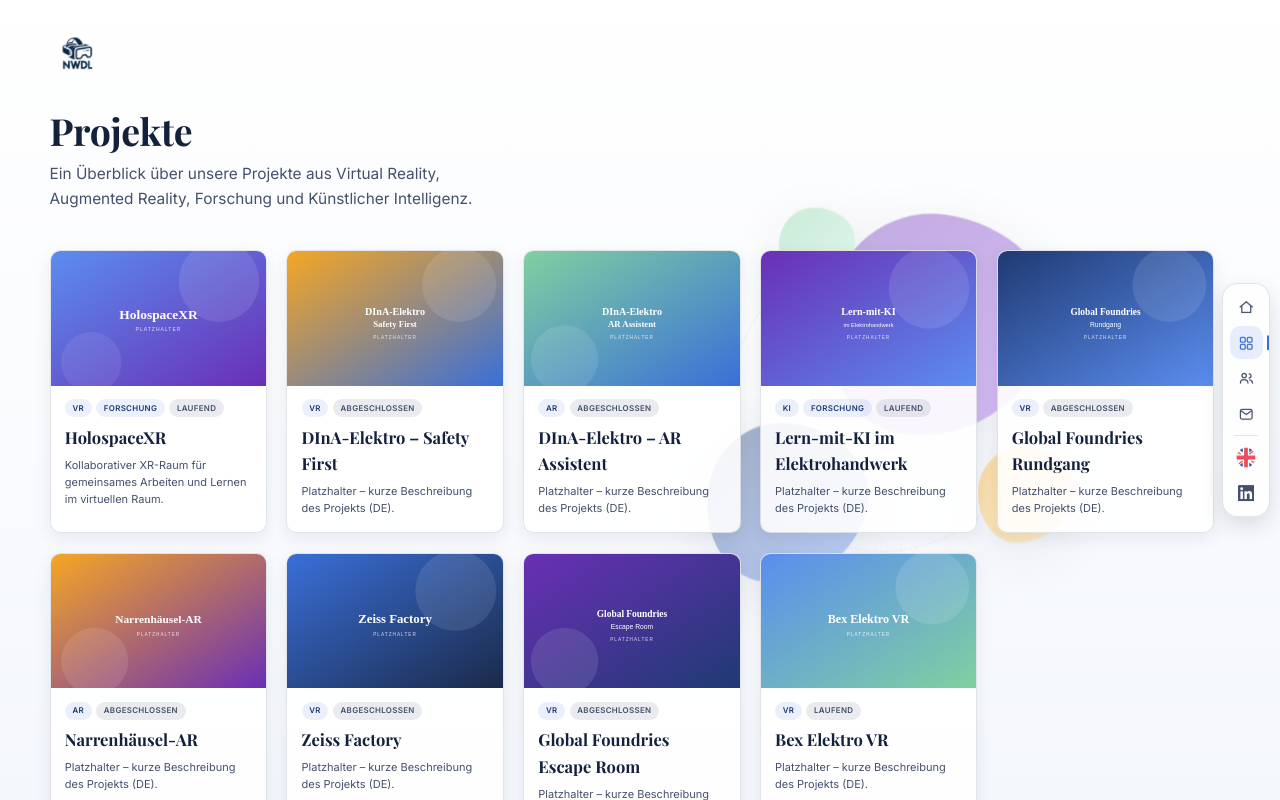
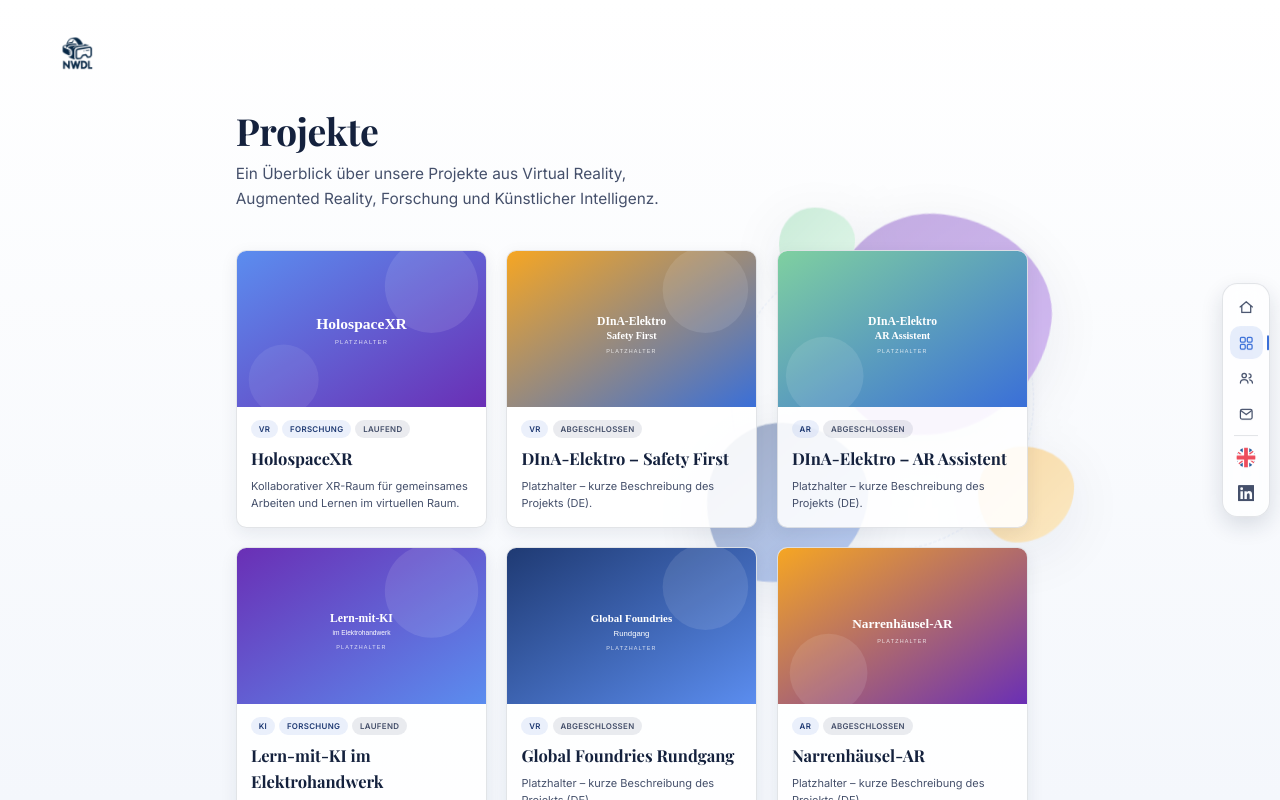
Before and after one commit to NewWorkDesignLab/website, a Next.js app: page /projects in a window 1280 px wide. Built offline with nearby package versions, Linux system fonts and the light colour scheme; a web font is replaced by a local one.

Commit message:
centered content

```diff
--- a/src/app/projects/page.tsx
+++ b/src/app/projects/page.tsx
@@ -11,12 +11,14 @@
 
   return (
     <PageShell>
-      <section className="content page-head">
-        <h1>{t.title}</h1>
-        <p className="lead">{t.intro}</p>
-      </section>
+      <div className="page-column">
+        <section className="content page-head">
+          <h1>{t.title}</h1>
+          <p className="lead">{t.intro}</p>
+        </section>
 
-      <ProjectGrid />
+        <ProjectGrid />
+      </div>
     </PageShell>
   );
 }
--- a/src/app/team/page.tsx
+++ b/src/app/team/page.tsx
@@ -15,6 +15,7 @@
 
   return (
     <PageShell>
+      <div className="page-column">
         <section className="content page-head">
           <h1>{t.title}</h1>
           <p className="lead">{t.intro}</p>
@@ -39,6 +40,7 @@
             </div>
           </section>
         ) : null}
+      </div>
     </PageShell>
   );
 }
--- a/src/styles/globals.css
+++ b/src/styles/globals.css
@@ -692,6 +692,17 @@
   padding-top: 3rem;
 }
 
+/* Centred content column for sub-pages, mirroring the homepage sections
+   (.pillars / .home-projects / .home-contact) so the page sits in the middle
+   of the available width instead of hugging the left edge. */
+.page-column {
+  align-self: center;
+  width: 100%;
+  max-width: 72rem;
+  display: flex;
+  flex-direction: column;
+}
+
 .page-head {
   gap: 1rem;
   max-width: 47.5rem;
@@ -802,6 +813,7 @@
 .project-detail {
   position: relative;
   z-index: 3;
+  align-self: center;
   width: 100%;
   max-width: 55rem;
   display: flex;
```
Also changed, not shown: 1 other file (tests, documents, lock files or other folders). Lines whose indentation alone changed are shown as unchanged.
